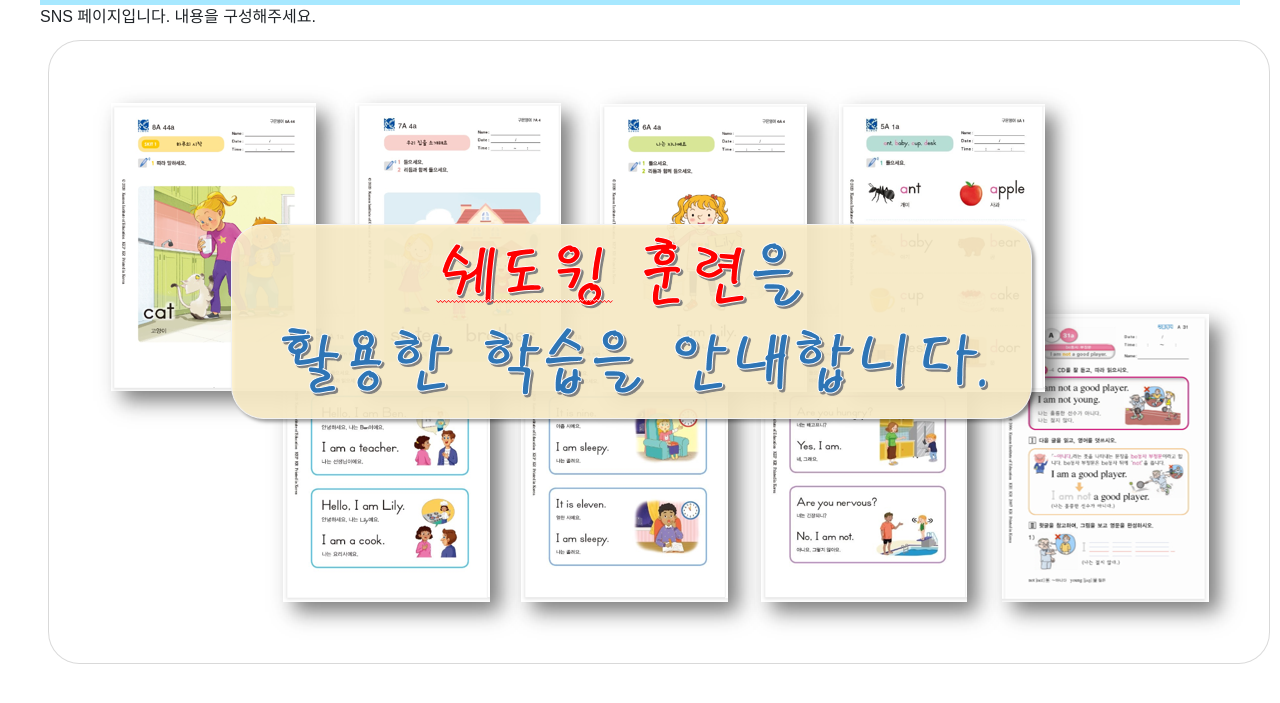
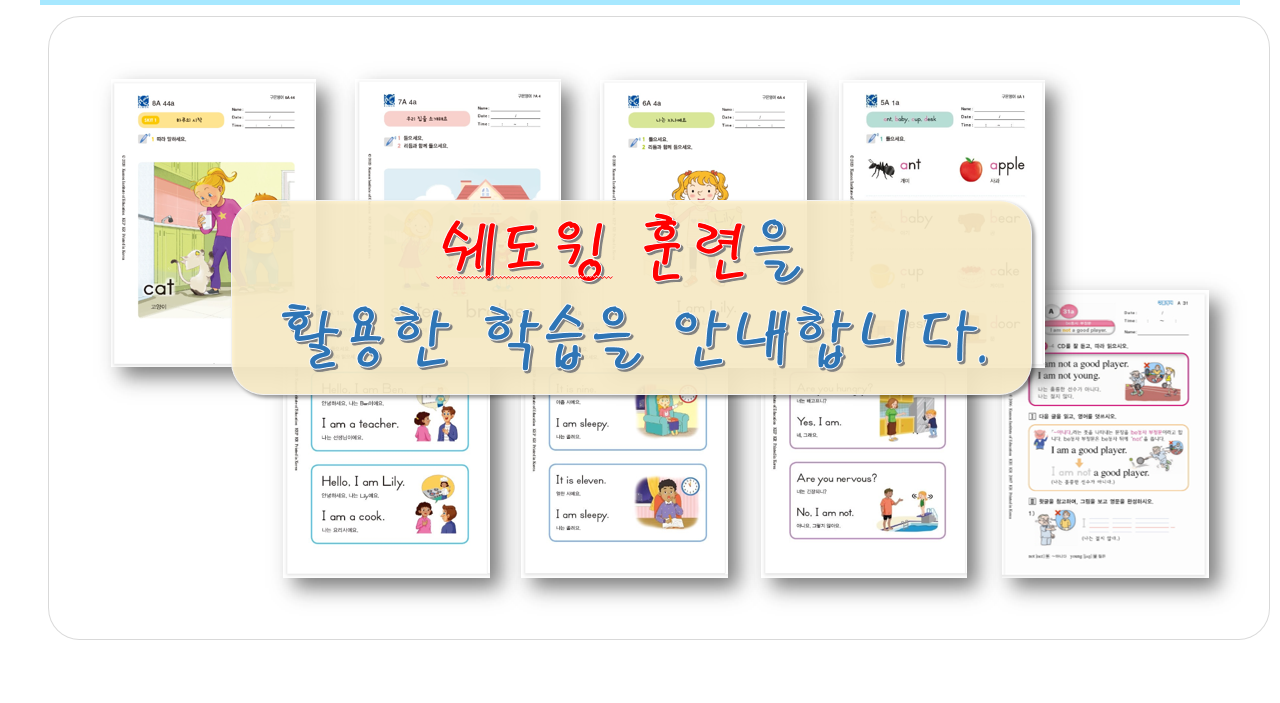
Before and after one commit to POWERSTORM1014/homepage, a plain HTML site: page sns.html in a window 1280 px wide. Shown: the part 51-754 px from the top of the page. Drawn offline with nearby package versions, Linux system fonts and the light colour scheme.

Commit message:
Add files via upload

```diff
--- a/sns.html
+++ b/sns.html
@@ -50,7 +50,7 @@
       </nav>
 
       <section>
-        SNS 페이지입니다. 내용을 구성해주세요.
+        <!-- SNS 페이지입니다. 내용을 구성해주세요. -->
         <!-- Page content goes here -->
         <img src="assets/images/sns_shadowing_001.png" alt="sns" />
       </section>
```
